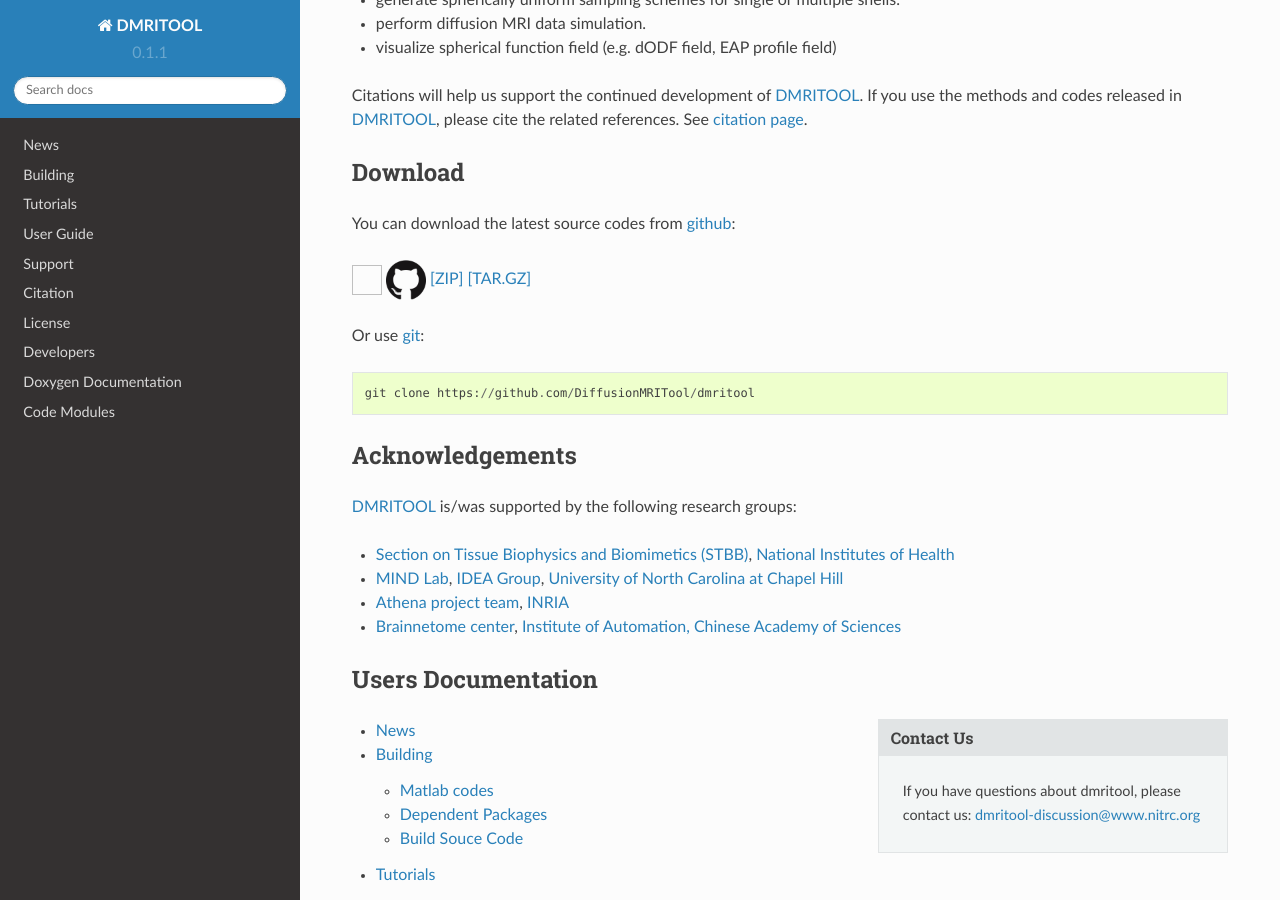
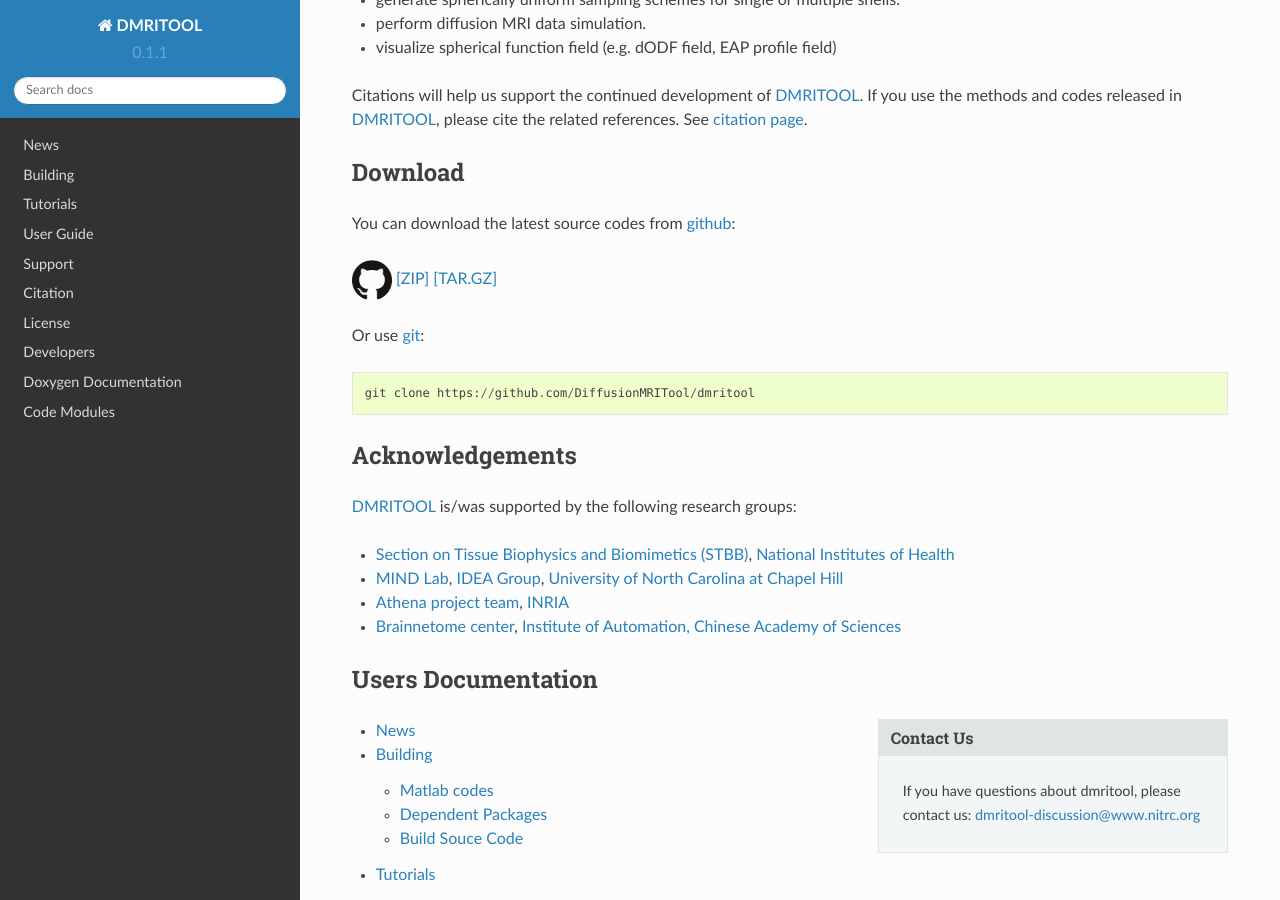
Before and after one commit to DiffusionMRITool/dmritool, a Sphinx documentation site: the page built from Documentation/Sphinx/index.rst, in a window 1280 px wide and 900 px high, scrolled down 644 px. Built offline with Sphinx 7.4.7 and the Read the Docs theme 2.0.0, drawn with Linux system fonts in a browser that asks for light colours; formulas are drawn with MathJax 3; pages that are not in the unit, such as notebooks, are missing from menus.

Commit message:
DOC: remove unexpected spaces before download links

```diff
--- a/Documentation/Sphinx/index.rst
+++ b/Documentation/Sphinx/index.rst
@@ -48,10 +48,10 @@
 .. raw:: html
 
   <div>
-    <img style="width:30px;height:30px;vertical-align:middle">
-    <span style=""></span>
-    <IMG SRC="_static/GitHub.png" height="40" width="40"> <a href="https://github.com/DiffusionMRITool/dmritool/zipball/master"> [ZIP]   </a>
-    <a image="_static/GitHub.png" href="https://github.com/DiffusionMRITool/dmritool/tarball/master">[TAR.GZ] </a></p>
+    <IMG SRC="_static/GitHub.png" height="40" width="40">
+    <a href="https://github.com/DiffusionMRITool/dmritool/zipball/master"> [ZIP]   </a>
+    <a href="https://github.com/DiffusionMRITool/dmritool/tarball/master">[TAR.GZ] </a>
+    <p></p>
   </div>
 
 Or use git_:
```
